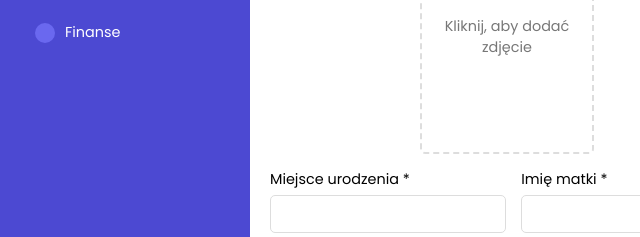
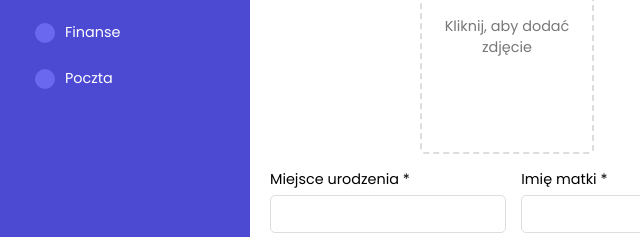
Before and after one commit to kajetankow/Sekretariat, a plain HTML site: page dodajucznia.html in a window 1280 px wide. Shown: the part 242-479 px from the top of the page, 0-640 px from the left. Drawn offline with Linux system fonts and the light colour scheme.

Commit message:
Update dodajucznia.html

```diff
--- a/dodajucznia.html
+++ b/dodajucznia.html
@@ -266,6 +266,9 @@
                 <a href="#" class="menu-item">
                     <div class="icon"></div> Finanse
                 </a>
+                <a href="#" class="menu-item">
+                    <div class="icon"></div> Poczta
+                </a>
             </div>
         </aside>
 
```
